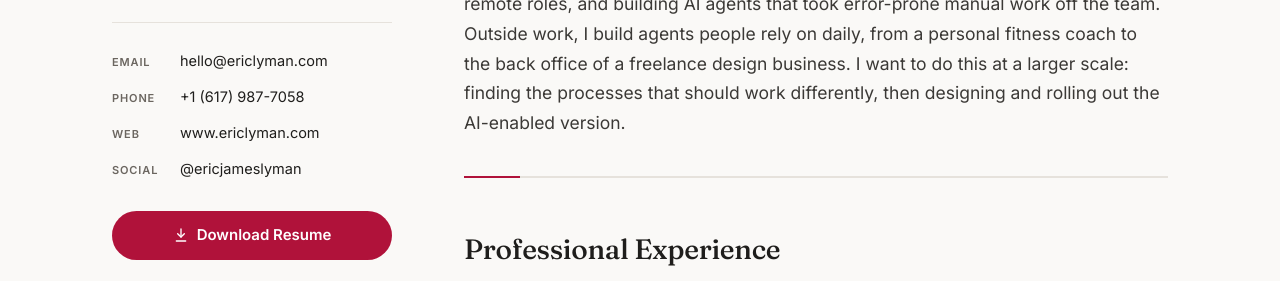
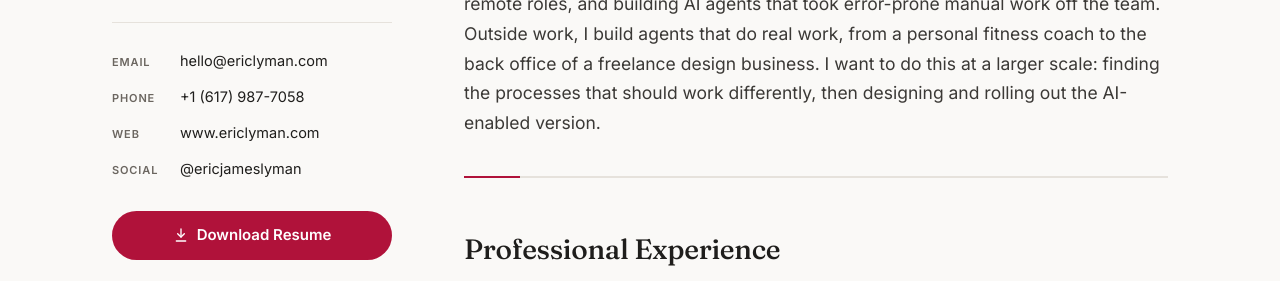
Before and after one commit to mezza550/ericlyman-site, a plain HTML site: page index.html in a window 1280 px wide. Shown: the part 354-635 px from the top of the page. Drawn offline with Linux system fonts and the light colour scheme.

Commit message:
Update hero line: agents that do real work

```diff
--- a/index.html
+++ b/index.html
@@ -53,7 +53,7 @@
       <div class="content">
         <section class="hero rule js-rule" style="--fill: 8%">
           <h1>Operations <span class="amp">&amp;</span> AI Transformation Leader</h1>
-          <p class="lede">I love designing better processes and building them with AI. At RowCal that meant turning around a struggling branch, breaking property management work into new remote roles, and building AI agents that took error-prone manual work off the team. Outside work, I build agents people rely on daily, from a personal fitness coach to the back office of a freelance design business. I want to do this at a larger scale: finding the processes that should work differently, then designing and rolling out the AI-enabled version.</p>
+          <p class="lede">I love designing better processes and building them with AI. At RowCal that meant turning around a struggling branch, breaking property management work into new remote roles, and building AI agents that took error-prone manual work off the team. Outside work, I build agents that do real work, from a personal fitness coach to the back office of a freelance design business. I want to do this at a larger scale: finding the processes that should work differently, then designing and rolling out the AI-enabled version.</p>
         </section>
 
         <section id="experience" aria-labelledby="exp-h">
```
